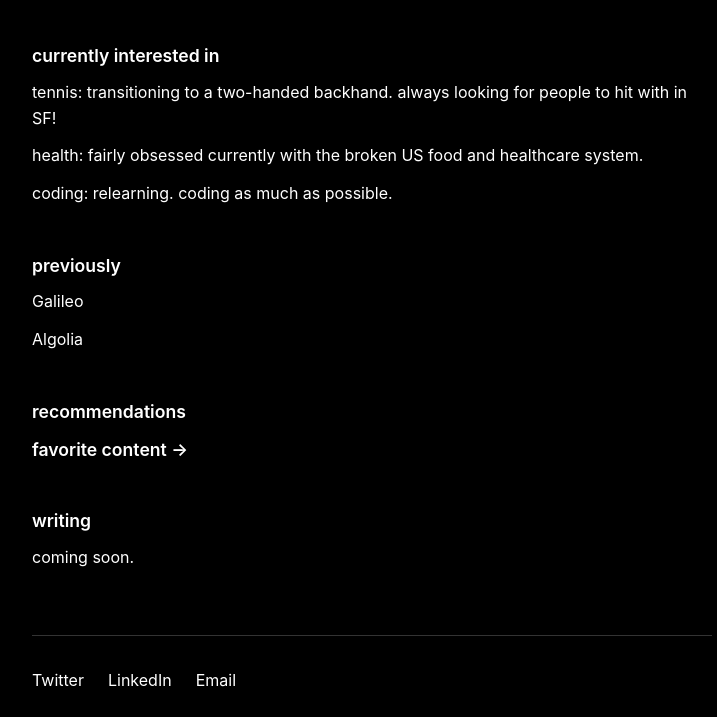
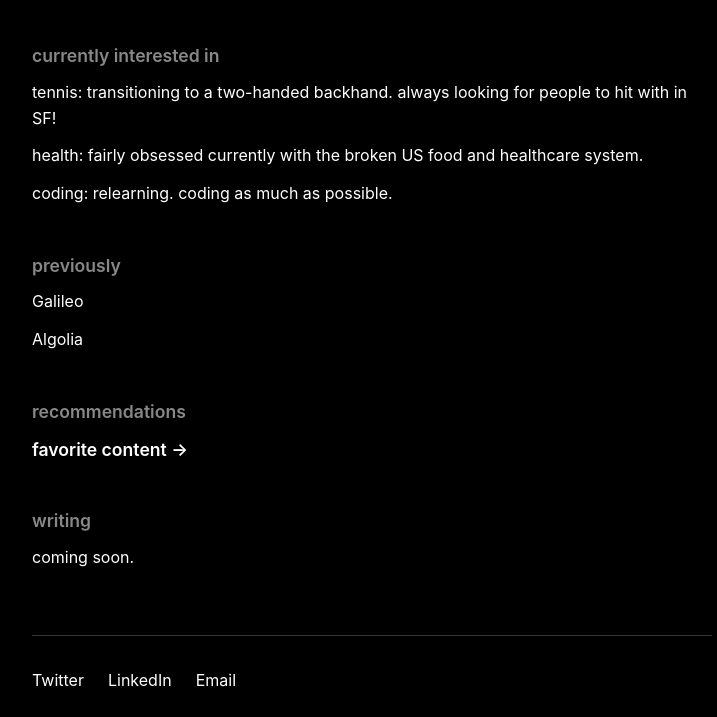
Before and after one commit to kashyechuri/kashyechuri.github.io, a website: page index.html in a window 1280 px wide. Shown: the part 147-864 px from the top of the page, without its empty margins (268-985 px from the left). Drawn offline with Linux system fonts and the light colour scheme.

Commit message:
Update h3 headers to be gray (#888)

```diff
--- a/styles.css
+++ b/styles.css
@@ -41,6 +41,7 @@ h2 {
 h3 {
     font-size: 1.1rem;
     margin: 1.5rem 0 0.75rem;
+    color: #888;
 }
 
 p {
```
